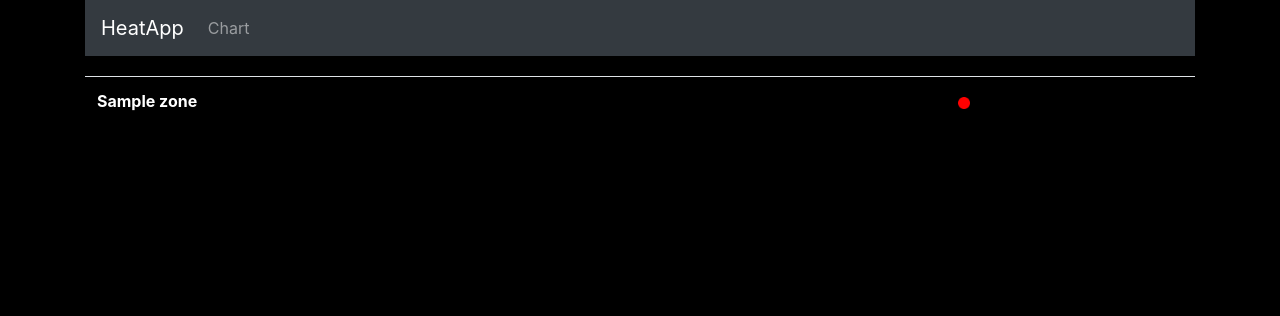
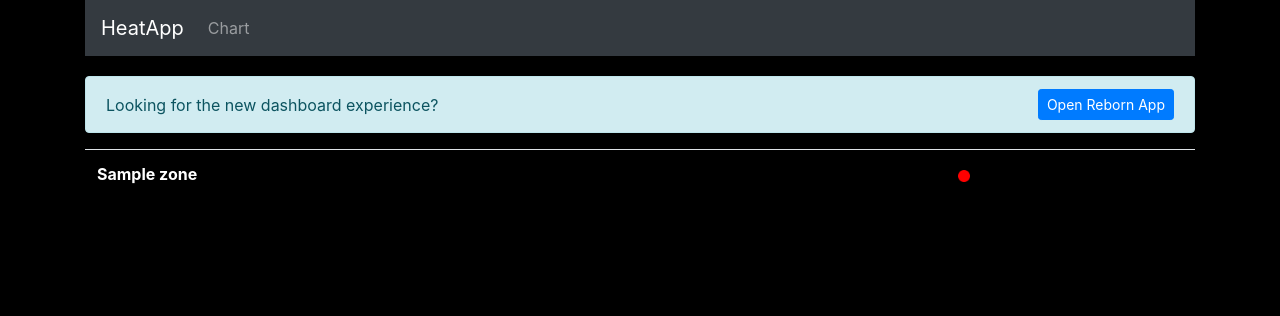
Before and after one commit to emenym/heatapp, a Flask app: template templates/index.html in a window 1280 px wide. Shown: the top 316 px of the page. Run offline with Flask 3, Linux system fonts and the light colour scheme; the template is opened without the code that fills it: most values are stand-ins (such as "Sample title", 1, 10 or a date in 2020); some libraries are stand-ins or nearby versions.

Commit message:
feat: add alert for new dashboard experience with link to Reborn App

```diff
--- a/templates/index.html
+++ b/templates/index.html
@@ -15,6 +15,12 @@
 
 {% block content %}
   {{ super() }}
+    <div class="container mt-3">
+        <div class="alert alert-info d-flex align-items-center justify-content-between" role="alert">
+            <div>Looking for the new dashboard experience?</div>
+            <a id="reborn-app-link" class="btn btn-sm btn-primary" href="http://localhost:5173" target="_blank" rel="noopener noreferrer">Open Reborn App</a>
+        </div>
+    </div>
   <div class="container table-responsive">
   <table class="table">
       <tbody>
@@ -32,6 +38,15 @@
   </table>
 </div>
 <script>
+    (function() {
+        var protocol = window.location.protocol;
+        var hostname = window.location.hostname;
+        var rebornLink = document.getElementById("reborn-app-link");
+        if (rebornLink && hostname) {
+            rebornLink.href = protocol + "//" + hostname + ":5173";
+        }
+    })();
+
     $(document).ready(function(){
         setInterval(function(){
             $.ajax({
```
